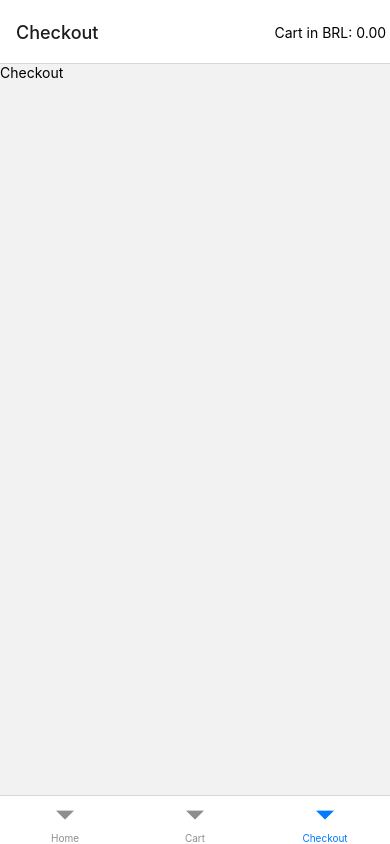
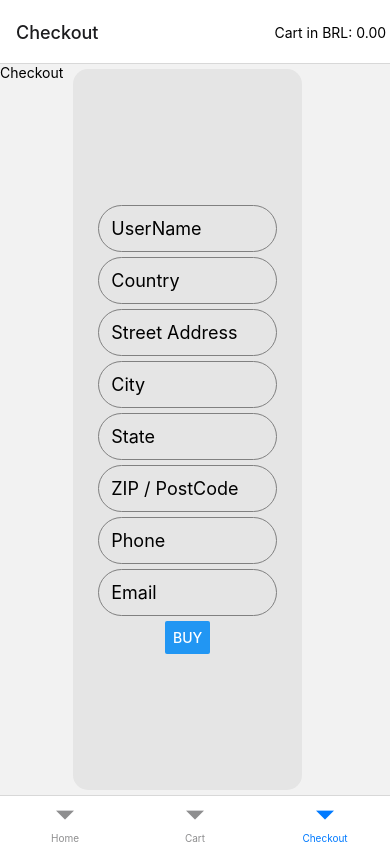
Before and after one commit to joao-lexart/poc-product-crud, a React Native app: screen /Checkout in a window 390 px wide. Built offline with nearby package versions, Linux system fonts and the light colour scheme; no server answers; the database is empty.

Commit message:
feat: created checkout screen

```diff
--- a/context/Provider.jsx
+++ b/context/Provider.jsx
@@ -24,6 +24,17 @@ function Provider({ children }) {
   const [visibleModal, setVisibleModal] = useState(false);
   const [cart, setCart] = useState([]);
   const [cartValue, setCartValue] = useState(0);
+  const [userName, setUserName] = useState('');
+  const [userCountry, setUserCountry] = useState('');
+  const [userStreet, setUserStreet] = useState('');
+  const [userCity, setUserCity] = useState('');
+  const [userState, setUserState] = useState('');
+  const [userZip, setUserZip] = useState('');
+  const [userEmail, setUserEmail] = useState('');
+  const [userPhone, setUserPhone] = useState('');
+
+
+
 
 
 
@@ -138,7 +149,23 @@ function Provider({ children }) {
     cartValue,
     cart,
     setCart,
-    setCartValue
+    setCartValue,
+    userName,
+    setUserName,
+    userCountry,
+    setUserCountry,
+    userStreet,
+    setUserStreet,
+    userCity,
+    setUserCity,
+    userState,
+    setUserState,
+    userZip,
+    setUserZip,
+    userEmail,
+    setUserEmail,
+    userPhone,
+    setUserPhone
   };
   return <Context.Provider value={value}>{children}</Context.Provider>;
 }
--- a/screens/Checkout.jsx
+++ b/screens/Checkout.jsx
@@ -1,10 +1,158 @@
-import { View, Text } from 'react-native'
-import React from 'react'
+import React, { useContext } from 'react'
+import { Context } from "../context/Provider";
+
+import { View, Text, TextInput, StyleSheet, Button, FlatList } from 'react-native'
 
 export default function Checkout() {
+
+  const renderCart = ({item}) => {
+    return (
+      <View style={styles.cartItem}>
+        <Text> Product: {item.name} </Text>
+        <Text> Category: {item.category} </Text>
+        <Text> { `Price: ${item.price} ${item.currency}`} </Text>
+      </View>
+    )
+  }
+  const {
+      userName,
+      setUserName,
+      userCountry,
+      setUserCountry,
+      userStreet,
+      setUserStreet,
+      setUserCity,
+      userCity,
+      setUserState,
+      userState,
+      setUserZip,
+      userZip,
+      setUserPhone,
+      userPhone,
+      setUserEmail,
+      userEmail,
+      cart
+    } =  useContext(Context);
   return (
-    <View>
+    <View style={styles.container} >
       <Text>Checkout</Text>
+       <View style={styles.innerContainer} >
+       <TextInput
+        value={userName}
+        placeholder="UserName"
+        onChange={(e) => {
+          setUserName(e.target.value);
+        }}
+        style={styles.textBox}
+      />
+      <TextInput
+        value={userCountry}
+        placeholder="Country"
+        onChange={(e) => {
+          setUserCountry(e.target.value);
+        }}
+        style={styles.textBox}
+      />
+      <TextInput
+        value={userStreet}
+        placeholder="Street Address"
+        onChange={(e) => {
+          setUserStreet(e.target.value);
+        }}
+        style={styles.textBox}
+      />
+      <TextInput
+        value={userCity}
+        placeholder="City"
+        onChange={(e) => {
+          setUserCity(e.target.value);
+        }}
+        style={styles.textBox}
+      />
+      <TextInput
+        value={userState}
+        placeholder="State"
+        onChange={(e) => {
+          setUserState(e.target.value);
+        }}
+        style={styles.textBox}
+      />
+      <TextInput
+        value={userZip}
+        placeholder="ZIP / PostCode"
+        onChange={(e) => {
+          setUserZip(e.target.value);
+        }}
+        style={styles.textBox}
+      />
+        <TextInput
+          value={userPhone}
+          placeholder="Phone"
+          onChange={(e) => {
+            setUserPhone(e.target.value);
+          }}
+          style={styles.textBox}
+        />
+      <TextInput
+        value={userEmail}
+        placeholder="Email"
+        onChange={(e) => {
+          setUserEmail(e.target.value);
+        }}
+        style={styles.textBox}
+      />
+      <Button title="Buy" />
+        </View>
+        <View style={styles.cart} >
+
+        <FlatList
+          data={cart}
+          numColumns={1}
+          renderItem={(item) => renderCart(item)}
+        />
+        </View>
     </View>
   )
 }
+
+const styles = StyleSheet.create({
+  container: {
+    flex: 1,
+    flexDirection: 'row',
+    justifyContent: 'center'
+  },
+  innerContainer: {
+    flex: 1,
+    backgroundColor: "#e5e5e5",
+    padding: 15,
+    borderRadius: 15,
+    margin: 5,
+    marginHorizontal: 10,
+    alignItems: "center",
+    justifyContent: "center",
+    width: '50%',
+  },
+  textBox: {
+    width: "90%",
+    fontSize: 18,
+    padding: 12,
+    borderColor: "gray",
+    borderWidth: 0.2,
+    borderRadius: 30,
+    marginBottom: 5,
+  },
+  cart: {
+    width: '20%',
+    paddingTop: 10,
+    paddingStart: 10,
+  },
+  cartItem: {
+    flex: 1,
+    backgroundColor: "#e5e5e5",
+    padding: 15,
+    borderRadius: 15,
+    marginBottom: 5,
+    marginHorizontal: 10,
+
+  }
+});
```
